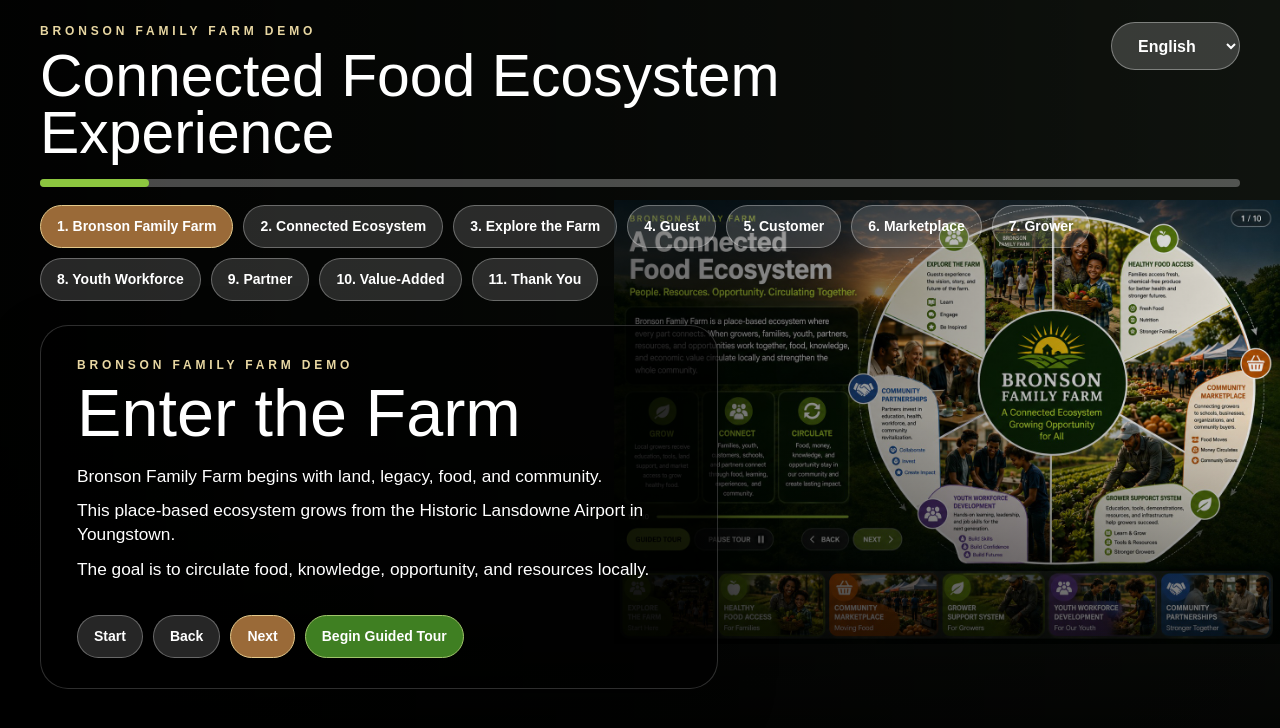
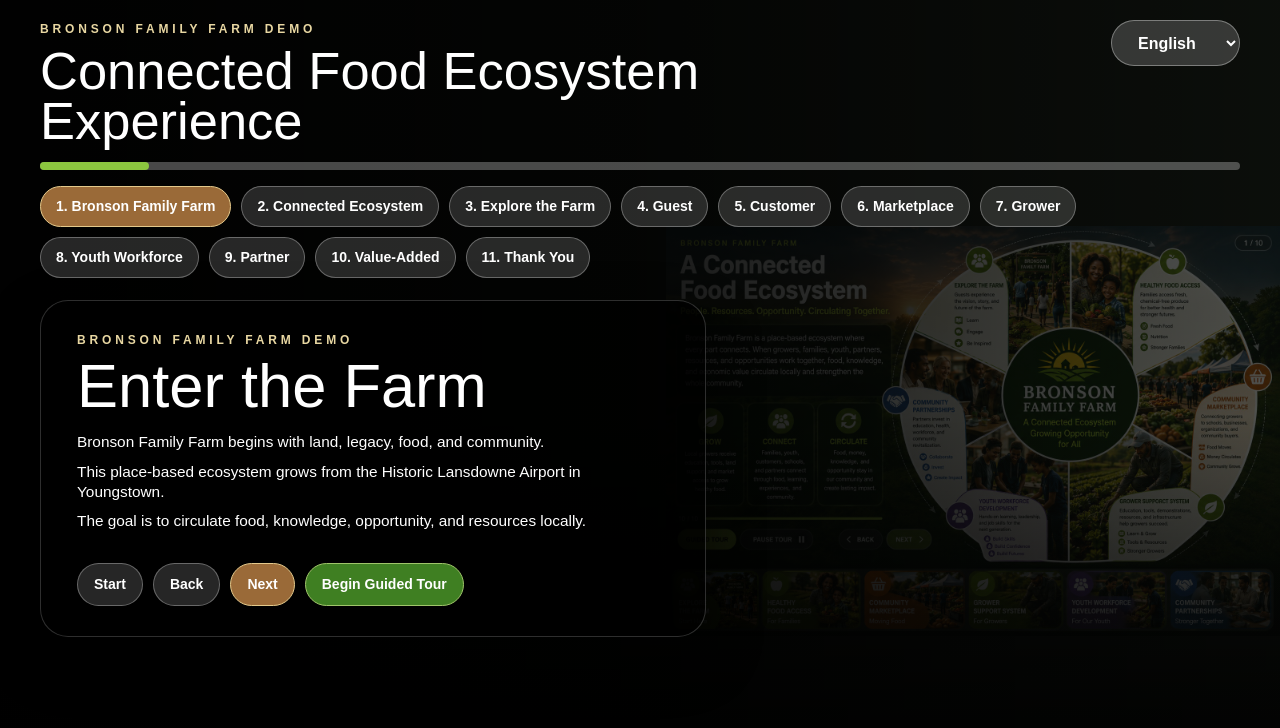
Before and after one commit to cburgessemail-gif/bronson-demo, a React (Vite) app: page / in a window 1280 px wide. Shown: the top 728 px of the page. Built offline with nearby package versions, Linux system fonts and the light colour scheme; the HTML template or start-up script is replaced by a standard one.

Commit message:
Refactor language handling and slide data structure

```diff
--- a/src/App.tsx
+++ b/src/App.tsx
@@ -1,28 +1,6 @@
 import React, { useEffect, useMemo, useState } from "react";
 
-const content: any = {
-  English: {
-    nav: [
-      "1. Bronson Family Farm",
-      "2. Connected Ecosystem",
-      "3. Explore the Farm",
-      "4. Guest",
-      "5. Customer",
-      "6. Marketplace",
-      "7. Grower",
-      "8. Youth Workforce",
-      "9. Partner",
-      "10. Value-Added",
-      "11. Thank You",
-    ],
-    buttons: {
-      start: "Start",
-      back: "Back",
-      next: "Next",
-      begin: "Begin Guided Tour",
-      pause: "Pause Tour",
-    },
-    slides: [
+const baseSlides = [
   {
     image: "/ConnectFoodEcosystem_withimages.jpeg",
     contain: true,
@@ -128,10 +106,36 @@
       "Constance Burgess · 330-275-1604 · cburgess@bronsonfamilyfarm.com",
     ],
   },
+];
+
+const languages: any = {
+  English: {
+    title: "Connected Food Ecosystem Experience",
+    nav: [
+      "1. Bronson Family Farm",
+      "2. Connected Ecosystem",
+      "3. Explore the Farm",
+      "4. Guest",
+      "5. Customer",
+      "6. Marketplace",
+      "7. Grower",
+      "8. Youth Workforce",
+      "9. Partner",
+      "10. Value-Added",
+      "11. Thank You",
     ],
+    buttons: {
+      start: "Start",
+      back: "Back",
+      next: "Next",
+      begin: "Begin Guided Tour",
+      pause: "Pause Tour",
+    },
+    slides: baseSlides,
   },
 
   Spanish: {
+    title: "Experiencia de Ecosistema Alimentario Conectado",
     nav: [
       "1. Granja Bronson",
       "2. Ecosistema Conectado",
@@ -152,33 +156,30 @@
       begin: "Iniciar Recorrido",
       pause: "Pausar Recorrido",
     },
-    slides: [
-      {
-        image: "/ConnectFoodEcosystem_withimages.jpeg",
-        contain: true,
-        kicker: "DEMO DE BRONSON FAMILY FARM",
+    slides: baseSlides.map((s, i) => ({
+      ...s,
+      ...(i === 0 && {
         title: "Entrar a la Granja",
         text: [
           "Bronson Family Farm comienza con tierra, legado, alimentos y comunidad.",
           "Este ecosistema crece desde el histórico Aeropuerto Lansdowne en Youngstown.",
           "La meta es circular alimentos, conocimiento, oportunidades y recursos localmente.",
         ],
-      },
-      {
-        image: "/ConnectFoodEcosystem_withimages.jpeg",
-        contain: true,
+      }),
+      ...(i === 1 && {
+        title: "Creciendo Oportunidades Juntos",
         kicker: "ECOSISTEMA ALIMENTARIO CONECTADO",
-        title: "Creciendo Oportunidades Juntos",
         text: [
           "Un ecosistema significa que las partes no están solas.",
           "Los invitados aprenden. Los clientes acceden a alimentos frescos. Los productores se conectan a herramientas y mercados.",
           "Los jóvenes desarrollan habilidades. Los socios aportan recursos.",
         ],
-      },
-    ],
+      }),
+    })),
   },
 
   Tagalog: {
+    title: "Karanasan sa Konektadong Food Ecosystem",
     nav: [
       "1. Bronson Family Farm",
       "2. Konektadong Ecosystem",
@@ -199,10 +200,21 @@
       begin: "Simulan ang Tour",
       pause: "I-pause ang Tour",
     },
-    slides: [],
+    slides: baseSlides.map((s, i) => ({
+      ...s,
+      ...(i === 0 && {
+        title: "Pumasok sa Farm",
+        text: [
+          "Nagsisimula ang Bronson Family Farm sa lupa, pamana, pagkain, at komunidad.",
+          "Ang ecosystem na ito ay lumalago mula sa Historic Lansdowne Airport sa Youngstown.",
+          "Layunin nitong paikotin ang pagkain, kaalaman, oportunidad, at resources sa komunidad.",
+        ],
+      }),
+    })),
   },
 
   Italian: {
+    title: "Esperienza di Ecosistema Alimentare Connesso",
     nav: [
       "1. Bronson Family Farm",
       "2. Ecosistema Connesso",
@@ -223,10 +235,21 @@
       begin: "Inizia Tour Guidato",
       pause: "Pausa Tour",
     },
-    slides: [],
+    slides: baseSlides.map((s, i) => ({
+      ...s,
+      ...(i === 0 && {
+        title: "Entra nella Fattoria",
+        text: [
+          "Bronson Family Farm nasce da terra, eredità, cibo e comunità.",
+          "Questo ecosistema cresce dallo storico Lansdowne Airport di Youngstown.",
+          "L’obiettivo è far circolare cibo, conoscenza, opportunità e risorse localmente.",
+        ],
+      }),
+    })),
   },
 
   Hebrew: {
+    title: "חוויה של מערכת מזון מחוברת",
     nav: [
       "1. חוות ברונסון",
       "2. מערכת מחוברת",
@@ -244,13 +267,24 @@
       start: "התחלה",
       back: "חזרה",
       next: "הבא",
-      begin: "התחל סיור מודרך",
+      begin: "התחל סיור",
       pause: "השהה סיור",
     },
-    slides: [],
+    slides: baseSlides.map((s, i) => ({
+      ...s,
+      ...(i === 0 && {
+        title: "להיכנס לחווה",
+        text: [
+          "Bronson Family Farm מתחילה באדמה, מורשת, מזון וקהילה.",
+          "המערכת הזו צומחת מאזור Historic Lansdowne Airport ביונגסטאון.",
+          "המטרה היא לחבר מזון, ידע, הזדמנות ומשאבים בקהילה.",
+        ],
+      }),
+    })),
   },
 
   French: {
+    title: "Expérience d’un Écosystème Alimentaire Connecté",
     nav: [
       "1. Ferme Bronson",
       "2. Écosystème Connecté",
@@ -271,25 +305,18 @@
       begin: "Commencer la Visite",
       pause: "Pause",
     },
-    slides: [],
+    slides: baseSlides.map((s, i) => ({
+      ...s,
+      ...(i === 0 && {
+        title: "Entrer dans la Ferme",
+        text: [
+          "Bronson Family Farm commence avec la terre, l’héritage, la nourriture et la communauté.",
+          "Cet écosystème grandit depuis l’historique Lansdowne Airport à Youngstown.",
+          "Le but est de faire circuler nourriture, savoir, opportunités et ressources localement.",
+        ],
+      }),
+    })),
   },
-};
-
-const useLanguage = (language: string) => {
-  const base = content.English;
-  const selected = content[language];
-
-  return {
-    nav: selected.nav || base.nav,
-    buttons: selected.buttons || base.buttons,
-    slides:
-      selected.slides && selected.slides.length === base.slides.length
-        ? selected.slides
-        : base.slides.map((slide: any, i: number) => ({
-            ...slide,
-            ...(selected.slides?.[i] || {}),
-          })),
-  };
 };
 
 export default function App() {
@@ -297,13 +324,17 @@
   const [index, setIndex] = useState(0);
   const [guided, setGuided] = useState(false);
 
-  const data = useLanguage(language);
+  const data = languages[language];
   const slide = data.slides[index];
 
   const progress = useMemo(
     () => ((index + 1) / data.slides.length) * 100,
     [index, data.slides.length]
   );
+
+  useEffect(() => {
+    document.title = "Bronson Family Farm";
+  }, []);
 
   useEffect(() => {
     if (!guided) return;
@@ -316,7 +347,7 @@
         }
         return prev + 1;
       });
-    }, 10000);
+    }, 9500);
 
     return () => clearTimeout(timer);
   }, [guided, index, data.slides.length]);
@@ -327,8 +358,8 @@
         style={{
           ...styles.bg,
           backgroundImage: `url(${slide.image})`,
-          backgroundSize: slide.contain ? "52%" : "cover",
-          backgroundPosition: slide.contain ? "right 56%" : "center",
+          backgroundSize: slide.contain ? "48%" : "cover",
+          backgroundPosition: slide.contain ? "right 58%" : "center",
         }}
       />
 
@@ -338,7 +369,7 @@
         <header style={styles.header}>
           <div>
             <p style={styles.kicker}>BRONSON FAMILY FARM DEMO</p>
-            <h1 style={styles.h1}>Connected Food Ecosystem Experience</h1>
+            <h1 style={styles.h1}>{data.title}</h1>
           </div>
 
           <select
@@ -346,10 +377,11 @@
             onChange={(e) => {
               setLanguage(e.target.value);
               setGuided(false);
+              setIndex(0);
             }}
             style={styles.select}
           >
-            {Object.keys(content).map((lang) => (
+            {Object.keys(languages).map((lang) => (
               <option key={lang}>{lang}</option>
             ))}
           </select>
@@ -379,6 +411,7 @@
 
         <article style={styles.panel}>
           <p style={styles.kicker}>{slide.kicker}</p>
+
           <h2 style={styles.h2}>{slide.title}</h2>
 
           <div style={styles.textBlock}>
@@ -438,18 +471,19 @@
     inset: 0,
     backgroundRepeat: "no-repeat",
     backgroundColor: "#10140f",
+    opacity: 0.42,
   },
   overlay: {
     position: "absolute",
     inset: 0,
     background:
-      "linear-gradient(to right, rgba(0,0,0,.92), rgba(0,0,0,.58), rgba(0,0,0,.06)), linear-gradient(to top, rgba(0,0,0,.92), transparent 48%)",
+      "linear-gradient(to right, rgba(0,0,0,.96), rgba(0,0,0,.78), rgba(0,0,0,.30)), linear-gradient(to top, rgba(0,0,0,.95), transparent 48%)",
   },
   screen: {
     position: "relative",
     zIndex: 2,
     height: "100vh",
-    padding: "22px 40px",
+    padding: "20px 40px",
     display: "flex",
     flexDirection: "column",
   },
@@ -467,14 +501,14 @@
     margin: "0 0 8px",
   },
   h1: {
-    fontSize: "clamp(34px, 4.6vw, 62px)",
-    lineHeight: 0.96,
+    fontSize: "clamp(32px, 4.1vw, 56px)",
+    lineHeight: 0.95,
     fontWeight: 400,
     margin: 0,
-    maxWidth: 950,
+    maxWidth: 920,
   },
   select: {
-    height: 48,
+    height: 46,
     borderRadius: 999,
     padding: "0 22px",
     background: "rgba(255,255,255,.18)",
@@ -487,7 +521,7 @@
     height: 8,
     background: "rgba(255,255,255,.28)",
     borderRadius: 99,
-    margin: "18px 0 18px",
+    margin: "16px 0 16px",
     flexShrink: 0,
   },
   progressFill: {
@@ -499,12 +533,12 @@
     display: "flex",
     flexWrap: "wrap",
     gap: 10,
-    marginBottom: 24,
+    marginBottom: 22,
     flexShrink: 0,
   },
   navButton: {
     borderRadius: 999,
-    padding: "10px 16px",
+    padding: "9px 15px",
     color: "white",
     fontWeight: 800,
     fontSize: 14,
@@ -517,29 +551,29 @@
     borderColor: "#e4c98b",
   },
   panel: {
-    width: "min(760px, 53vw)",
-    maxHeight: "calc(100vh - 270px)",
+    width: "min(760px, 52vw)",
+    maxHeight: "calc(100vh - 245px)",
     overflow: "hidden",
     borderRadius: 28,
     padding: "30px 36px",
-    background: "rgba(0,0,0,.64)",
+    background: "rgba(0,0,0,.72)",
     border: "1px solid rgba(255,255,255,.18)",
     boxShadow: "0 22px 55px rgba(0,0,0,.45)",
   },
   h2: {
-    fontSize: "clamp(42px, 5.2vw, 70px)",
+    fontSize: "clamp(40px, 4.8vw, 64px)",
     lineHeight: 0.94,
     fontWeight: 400,
-    margin: "0 0 20px",
+    margin: "0 0 18px",
   },
   textBlock: {
-    maxHeight: "210px",
+    maxHeight: "160px",
     overflow: "hidden",
   },
   p: {
-    fontSize: "clamp(16px, 1.35vw, 20px)",
-    lineHeight: 1.38,
-    margin: "0 0 11px",
+    fontSize: "clamp(15px, 1.2vw, 18px)",
+    lineHeight: 1.32,
+    margin: "0 0 9px",
   },
   controls: {
     display: "flex",
```
Lines whose indentation alone changed are shown as unchanged.
